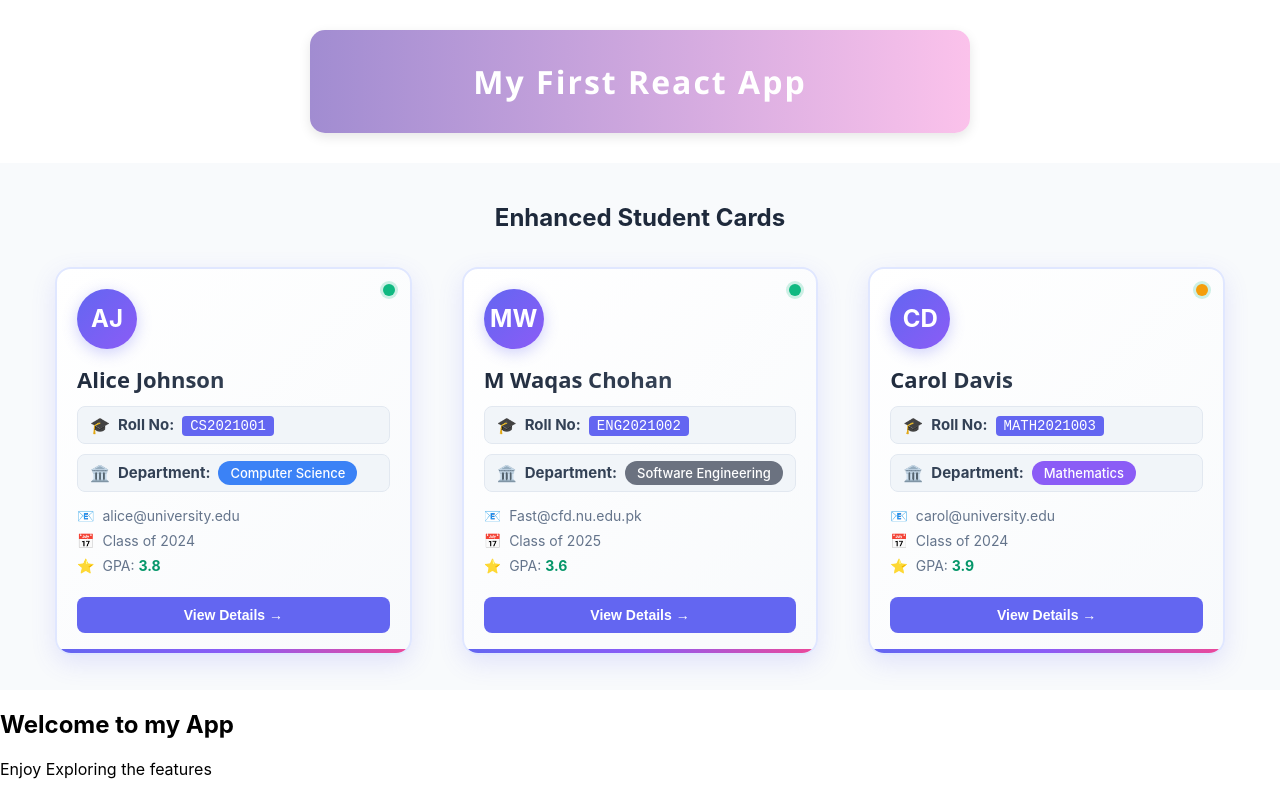
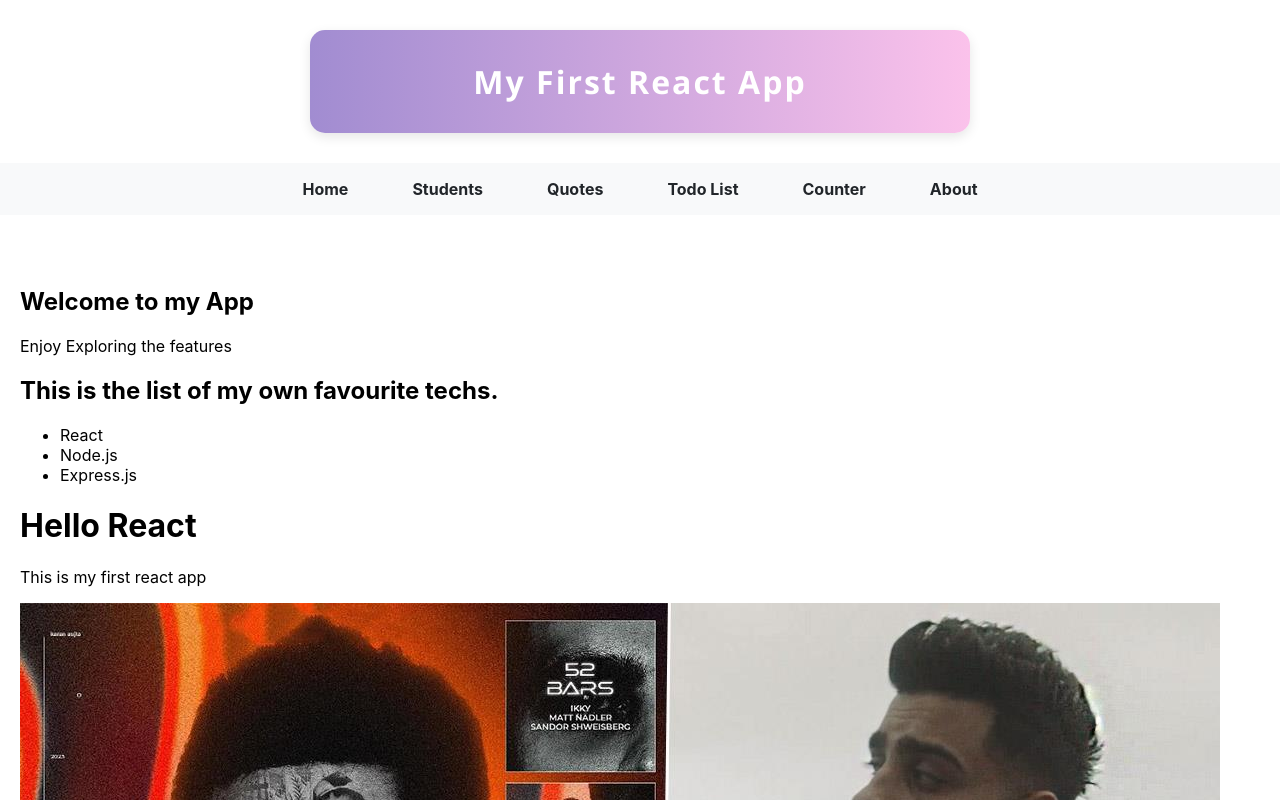
Before and after one commit to Waqas-Chohan/Anonymouso, a React (Create React App) app: page / in a window 1280 px wide. Shown: the top 800 px of the page. Built offline with nearby package versions, Linux system fonts and the light colour scheme; no server answers.

Commit message:
Added routes for all of the components and pages.

```diff
--- a/src/App.js
+++ b/src/App.js
@@ -1,115 +1,146 @@
-import logo from './logo.svg';
-import './App.css';
-import Welcome from './component/welcome';
-import Mylist from './component/mylist';
-import Myheader from './component/header';
-import Students from './component/students';
-import ImageWithProps from './component/imagewithprops';
-import Counter from './component/counter';
-import QuoteGenerator from './component/QuoteGenerator';
-import TodoList from './component/todo-list';
-function App() {
-  // Original student data
-  // const simpleStudent = {
-  //   name: "M.Waqas Chohan",
-  //   roll: "23F-3041"
-  // };
+// import logo from './logo.svg';
+// import './App.css';
+// import Welcome from './component/welcome';
+// import Mylist from './component/mylist';
+// import Myheader from './component/header';
+// import Students from './component/students';
+// import ImageWithProps from './component/imagewithprops';
+// import Counter from './component/counter';
+// import QuoteGenerator from './component/QuoteGenerator';
+// import TodoList from './component/todo-list';
+// function App() {
+//   // Original student data
+//   // const simpleStudent = {
+//   //   name: "M.Waqas Chohan",
+//   //   roll: "23F-3041"
+//   // };
 
-  // Enhanced student data
-  const students = [
-    {
-      name: "Alice Johnson",
-      roll: "CS2021001",
-      department: "Computer Science",
-      email: "alice@university.edu",
-      year: "2024",
-      gpa: "3.8",
-      isActive: true
-    },
-    {
-      name: "M Waqas Chohan",
-      roll: "ENG2021002",
-      department: "Software Engineering",
-      email: "Fast@cfd.nu.edu.pk",
-      year: "2025",
-      gpa: "3.6",
-      isActive: true
-    },
-    {
-      name: "Carol Davis",
-      roll: "MATH2021003",
-      department: "Mathematics",
-      email: "carol@university.edu",
-      year: "2024",
-      gpa: "3.9",
-      isActive: false
-    }
-  ];
+//   // Enhanced student data
+//   const students = [
+//     {
+//       name: "Alice Johnson",
+//       roll: "CS2021001",
+//       department: "Computer Science",
+//       email: "alice@university.edu",
+//       year: "2024",
+//       gpa: "3.8",
+//       isActive: true
+//     },
+//     {
+//       name: "M Waqas Chohan",
+//       roll: "ENG2021002",
+//       department: "Software Engineering",
+//       email: "Fast@cfd.nu.edu.pk",
+//       year: "2025",
+//       gpa: "3.6",
+//       isActive: true
+//     },
+//     {
+//       name: "Carol Davis",
+//       roll: "MATH2021003",
+//       department: "Mathematics",
+//       email: "carol@university.edu",
+//       year: "2024",
+//       gpa: "3.9",
+//       isActive: false
+//     }
+//   ];
 
-  const handleViewDetails = (student) => {
-    alert(`Viewing details for ${student.name}`);
-  };
+//   const handleViewDetails = (student) => {
+//     alert(`Viewing details for ${student.name}`);
+//   };
 
-  return (
-    <div className="App">
-      <Myheader/>
+//   return (
+//     <div className="App">
+//       <Myheader/>
 
-      {/* Original simple student component */}
-      {/* <Students name={simpleStudent.name} roll={simpleStudent.roll} /> */}
+//       {/* Original simple student component */}
+//       {/* <Students name={simpleStudent.name} roll={simpleStudent.roll} /> */}
 
-      {/* New enhanced student cards section */}
-      <div style={{
-        padding: '20px',
-        backgroundColor: '#f8fafc',
-        marginTop: '20px'
-      }}>
-        <h2 style={{
-          textAlign: 'center',
-          color: '#1e293b',
-          marginBottom: '20px'
-        }}>
-          Enhanced Student Cards
-        </h2>
-        <div style={{
-          display: 'grid',
-          gridTemplateColumns: 'repeat(auto-fit, minmax(300px, 1fr))',
-          gap: '20px',
-          maxWidth: '1200px',
-          margin: '0 auto'
-        }}>
-          {students.map((student, index) => (
-            <Students
-              key={index}
-              name={student.name}
-              roll={student.roll}
-              department={student.department}
-              email={student.email}
-              year={student.year}
-              gpa={student.gpa}
-              isActive={student.isActive}
-              onViewDetails={handleViewDetails}
-            />
-          ))}
-        </div>
-      </div>
+//       {/* New enhanced student cards section */}
+//       <div style={{
+//         padding: '20px',
+//         backgroundColor: '#f8fafc',
+//         marginTop: '20px'
+//       }}>
+//         <h2 style={{
+//           textAlign: 'center',
+//           color: '#1e293b',
+//           marginBottom: '20px'
+//         }}>
+//           Enhanced Student Cards
+//         </h2>
+//         <div style={{
+//           display: 'grid',
+//           gridTemplateColumns: 'repeat(auto-fit, minmax(300px, 1fr))',
+//           gap: '20px',
+//           maxWidth: '1200px',
+//           margin: '0 auto'
+//         }}>
+//           {students.map((student, index) => (
+//             <Students
+//               key={index}
+//               name={student.name}
+//               roll={student.roll}
+//               department={student.department}
+//               email={student.email}
+//               year={student.year}
+//               gpa={student.gpa}
+//               isActive={student.isActive}
+//               onViewDetails={handleViewDetails}
+//             />
+//           ))}
+//         </div>
+//       </div>
 
-      <Welcome/>
-      <Mylist/>
-      <h1>Hello React</h1>
-      <p>This is my first react app</p>
+//       <Welcome/>
+//       <Mylist/>
+//       <h1>Hello React</h1>
+//       <p>This is my first react app</p>
 
 
-<ImageWithProps
-  width={1200}
-  height={675}
-/>
-<Counter/>
-<TodoList/>
-<QuoteGenerator/>
-    </div>
+// <ImageWithProps
+//   width={1200}
+//   height={675}
+// />
+// <Counter/>
+// <TodoList/>
+// <QuoteGenerator/>
+//     </div>
+//   );
+// }
+
+// export default App;
+
+// // state hooks routing
+
+import { BrowserRouter, Routes, Route } from "react-router-dom";
+import Layout from "./Layout";
+// import Home from "./Home";
+// import StudentsPage from "./StudentsPage";
+// import QuotesPage from "./QuotesPage";
+// import TodoPage from "./TodoPage";
+// import CounterPage from "./CounterPage";
+import Home from "./pages/Home";
+import StudentsPage from "./pages/StudentsPage";
+import QuotesPage from "./pages/QuotesPage";
+import TodoPage from "./pages/TodoPage";
+import CounterPage from "./pages/CounterPage";
+
+function App() {
+  return (
+    <BrowserRouter>
+      <Routes>
+        <Route path="/" element={<Layout />}>
+          <Route index element={<Home />} />
+          <Route path="students" element={<StudentsPage />} />
+          <Route path="quotes" element={<QuotesPage />} />
+          <Route path="todo" element={<TodoPage />} />
+          <Route path="counter" element={<CounterPage />} />
+        </Route>
+      </Routes>
+    </BrowserRouter>
   );
 }
 
 export default App;
-
-// state hooks routing
--- /dev/null
+++ b/src/Layout.js
@@ -0,0 +1,61 @@
+import { Outlet, Link } from "react-router-dom";
+import Myheader from './component/header';
+
+const Layout = () => {
+  return (
+    <>
+      <Myheader />
+      <nav style={{
+        backgroundColor: '#f8f9fa',
+        padding: '1rem',
+        marginBottom: '2rem',
+        display: 'flex',
+        justifyContent: 'center'
+      }}>
+        <ul style={{
+          listStyle: 'none',
+          display: 'flex',
+          gap: '2rem',
+          margin: 0,
+          padding: 0
+        }}>
+          <li>
+            <Link to="/" style={linkStyle}>Home</Link>
+          </li>
+          <li>
+            <Link to="/students" style={linkStyle}>Students</Link>
+          </li>
+          <li>
+            <Link to="/quotes" style={linkStyle}>Quotes</Link>
+          </li>
+          <li>
+            <Link to="/todo" style={linkStyle}>Todo List</Link>
+          </li>
+          <li>
+            <Link to="/counter" style={linkStyle}>Counter</Link>
+          </li>
+          <li>
+            <Link to="/about" style={linkStyle}>About</Link>
+          </li>
+        </ul>
+      </nav>
+      <main style={{ padding: '20px' }}>
+        <Outlet />
+      </main>
+    </>
+  );
+};
+
+const linkStyle = {
+  textDecoration: 'none',
+  color: '#212529',
+  fontWeight: 'bold',
+  padding: '0.5rem 1rem',
+  borderRadius: '4px',
+  transition: 'all 0.3s ease',
+  ':hover': {
+    backgroundColor: '#e9ecef'
+  }
+};
+
+export default Layout;
--- /dev/null
+++ b/src/pages/CounterPage.js
@@ -0,0 +1,11 @@
+import Counter from '../component/counter';
+
+const CounterPage = () => {
+  return (
+    <div style={{ padding: '20px', maxWidth: '600px', margin: '0 auto' }}>
+      <Counter />
+    </div>
+  );
+};
+
+export default CounterPage;
--- /dev/null
+++ b/src/pages/Home.js
@@ -0,0 +1,17 @@
+import Welcome from '../component/welcome';
+import Mylist from '../component/mylist';
+import ImageWithProps from '../component/imagewithprops';
+
+const Home = () => {
+  return (
+    <div className="App">
+      <Welcome />
+      <Mylist />
+      <h1>Hello React</h1>
+      <p>This is my first react app</p>
+      <ImageWithProps width={1200} height={675} />
+    </div>
+  );
+};
+
+export default Home;
--- /dev/null
+++ b/src/pages/QuotesPage.js
@@ -0,0 +1,11 @@
+import QuoteGenerator from '../component/QuoteGenerator';
+
+const QuotesPage = () => {
+  return (
+    <div style={{ padding: '30px', maxWidth: '600px', margin: '0 auto' }}>
+      <QuoteGenerator />
+    </div>
+  );
+};
+
+export default QuotesPage;
--- /dev/null
+++ b/src/pages/StudentsPage.js
@@ -0,0 +1,23 @@
+import Students from '../component/students';
+
+const StudentsPage = () => {
+  const students = [
+    // students array here
+  ];
+
+  const handleViewDetails = (student) => {
+    alert(`Viewing details for ${student.name}`);
+  };
+
+  return (
+    <div style={{
+      padding: '20px',
+      backgroundColor: '#f8fafc',
+      marginTop: '20px'
+    }}>
+      {/* student cards rendering code here */}
+    </div>
+  );
+};
+
+export default StudentsPage;
--- /dev/null
+++ b/src/pages/TodoPage.js
@@ -0,0 +1,11 @@
+import TodoList from '../component/todo-list';
+
+const TodoPage = () => {
+  return (
+    <div style={{ padding: '20px', maxWidth: '800px', margin: '0 auto' }}>
+      <TodoList />
+    </div>
+  );
+};
+
+export default TodoPage;
```
